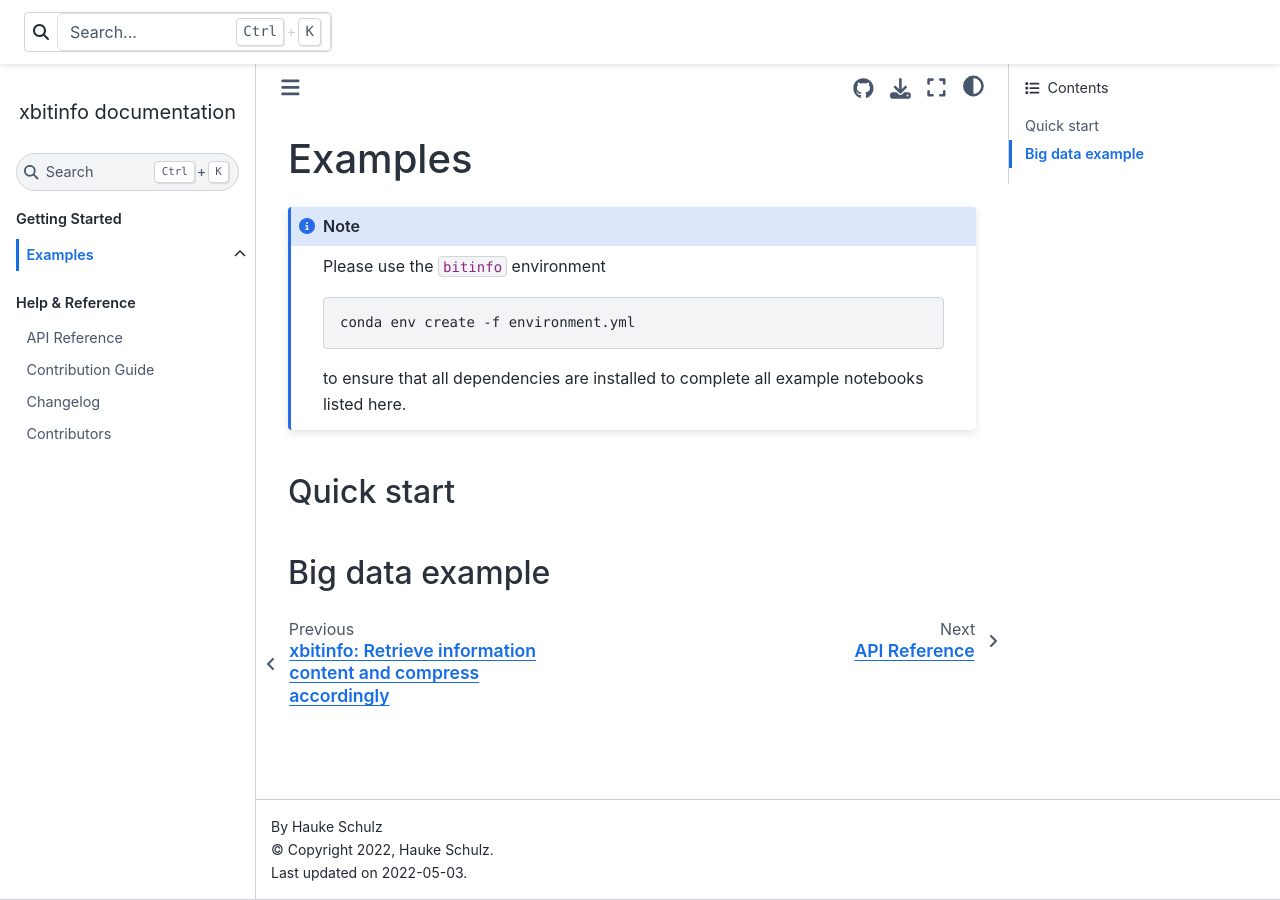
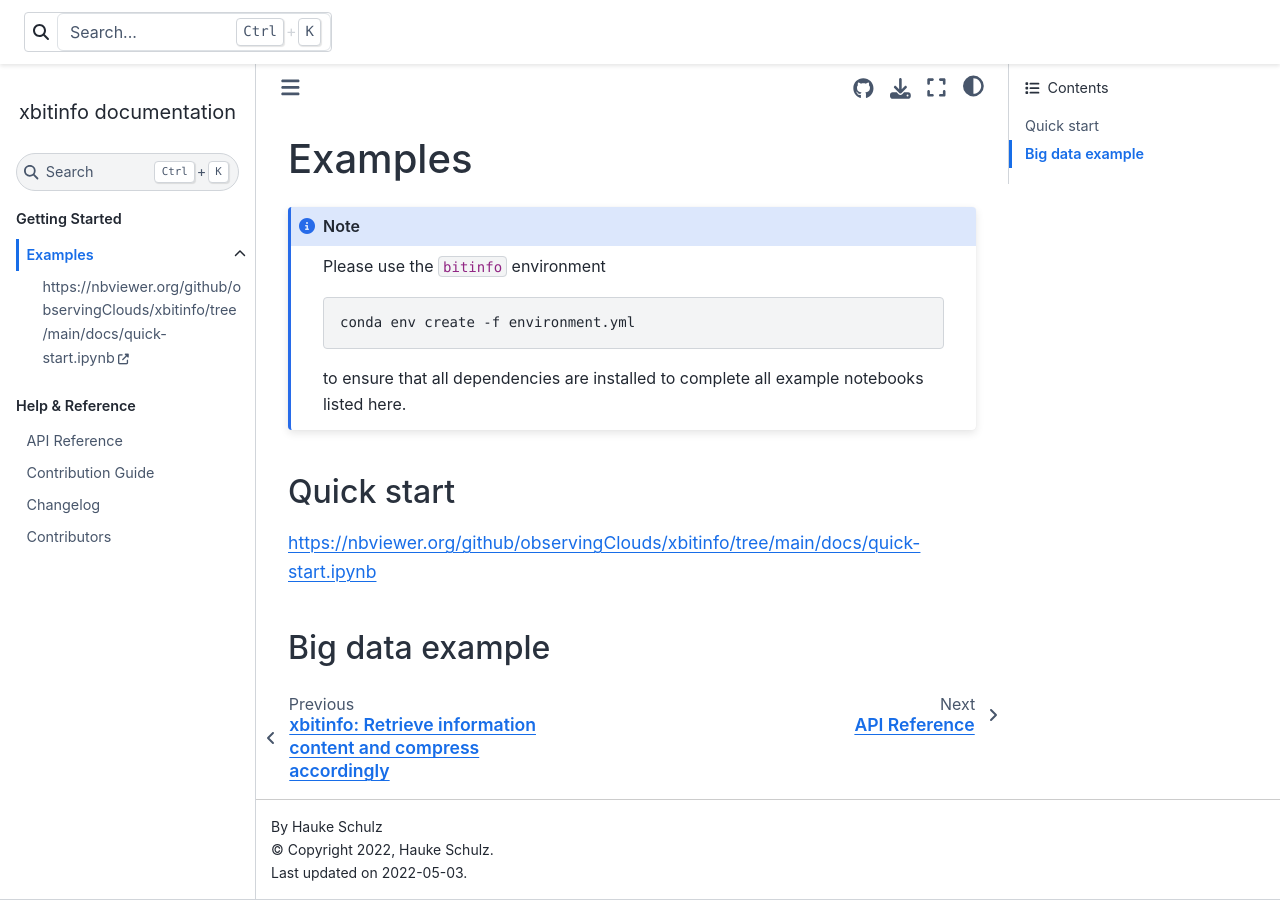
Before and after one commit to observingClouds/xbitinfo, a Sphinx documentation site: the page built from docs/examples.rst, in a window 1280 px wide. Built offline with Sphinx 7.4.7 and the Sphinx Book theme 1.1.4, drawn with Linux system fonts in a browser that asks for light colours; pages that are not in the unit, such as notebooks, are missing from menus; the version number could not be read and is left out; part of the change alters nothing that is shown.

Commit message:
add nbviewer link for now

```diff
--- a/docs/examples.rst
+++ b/docs/examples.rst
@@ -19,6 +19,7 @@ Quick start
   :maxdepth: 1
 
   quick-start.ipynb
+  https://nbviewer.org/github/observingClouds/xbitinfo/tree/main/docs/quick-start.ipynb
 
 
 Big data example
```
